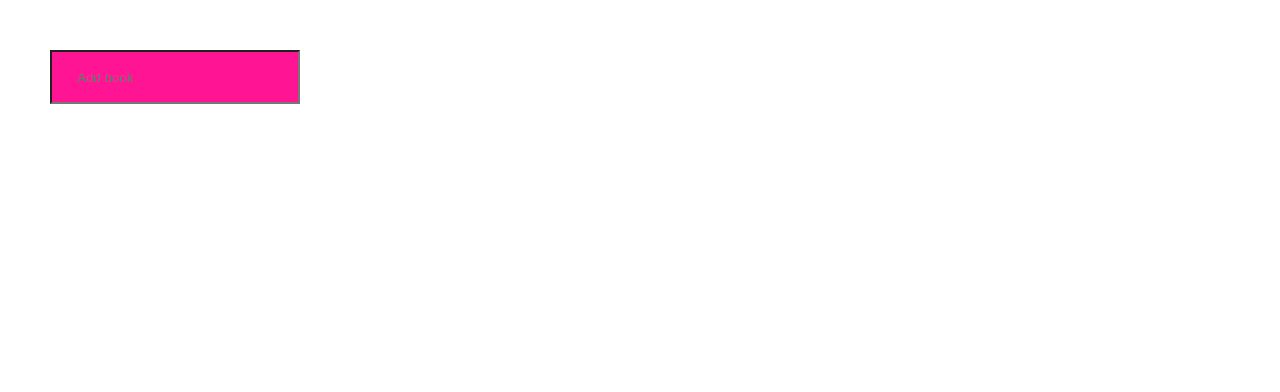
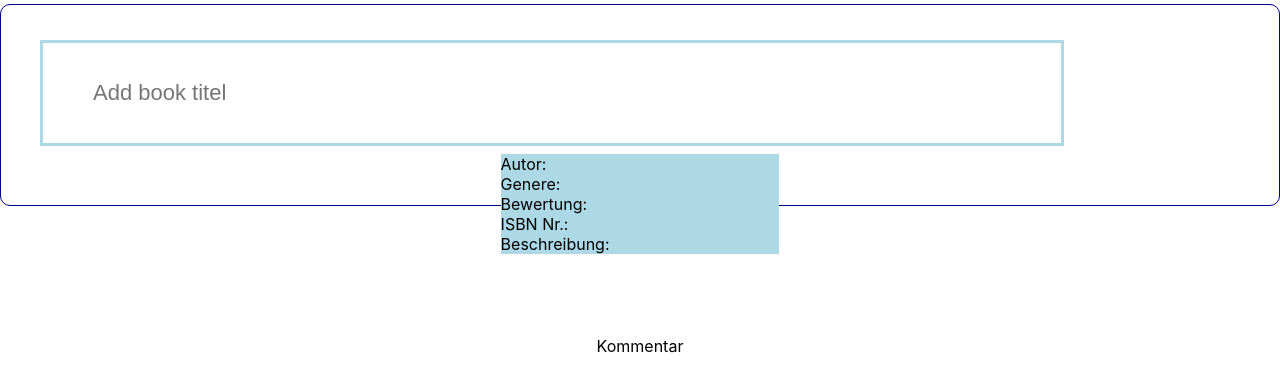
Before and after one commit to sophiamueller/book-club, a React (Create React App) app: page / in a window 1280 px wide. Shown: the top 392 px of the page. Built offline with nearby package versions, Linux system fonts and the light colour scheme.

Commit message:
Insert book-card

```diff
--- a/package.json
+++ b/package.json
@@ -19,9 +19,6 @@
     "storybook": "start-storybook -p 9009 -s public",
     "build-storybook": "build-storybook -s public"
   },
-
-
-
   "browserslist": [
     ">0.2%",
     "not dead",
--- a/src/components/App.js
+++ b/src/components/App.js
@@ -1,6 +1,7 @@
 import React, { Component } from 'react'
 import styled from 'styled-components'
-import Input from './Input'
+import InputTitel from './InputTitel'
+import BookCard from './BookCard'
 
 export const Wrapper = styled.section`
   display: grid;
@@ -9,11 +10,18 @@ export const Wrapper = styled.section`
 
   input {
     display: flex;
-    width: 250px;
-    height: 30px;
-    margin: 50px;
-    padding: 25px;
-    background-color: deeppink;
+    margin: 0.5em 0 3em 0;
+    font-size: 22px;
+    caret-color: lightblue;
+    color: darkblue;
+    width: 80%;
+    border: solid lightblue;
+    margin: 40px;
+    padding: 50px;
+    &:focus {
+      outline: none;
+      box-shadow: 0 0 3px 3px lightblue;
+    }
   }
 `
 
@@ -21,7 +29,8 @@ export default class App extends Component {
   render() {
     return (
       <Wrapper>
-        <Input onEnter={'text'} onClick={'text'} />
+        <InputTitel onEnter={'text'} onClick={'text'} />
+        <BookCard />
       </Wrapper>
     )
   }
--- /dev/null
+++ b/src/components/BookCard.js
@@ -0,0 +1,34 @@
+import React, { Component } from 'react'
+import styled from 'styled-components'
+import CardHead from './CardHead'
+import CardText from './CardText'
+import Separator from './Separator'
+
+export default class BookCard extends Component {
+  render() {
+    const BookCardWrapper = styled.main`
+      display: grid;
+      justify-content: center;
+      border: 1px solid darkblue;
+      border-radius: 10px;
+      padding: 100px;
+    `
+    const { autor, genere, rating, isbn, description, textInfo } = this.props
+
+    return (
+      <BookCardWrapper>
+        <CardHead
+          autor={autor}
+          genere={genere}
+          rating={rating}
+          isbn={isbn}
+          description={description}
+        />
+        <CardText textInfo={textInfo} />
+
+        <Separator text="Kommentar" />
+        <CardText textInfo={textInfo} />
+      </BookCardWrapper>
+    )
+  }
+}
--- /dev/null
+++ b/src/components/CardHead.js
@@ -0,0 +1,38 @@
+import React, { Component } from 'react'
+import styled from 'styled-components'
+
+const CardWrapper = styled.section`
+  margin: 30px 0;
+  div {
+    display: grid;
+    grid-template-columns: 1fr 1fr;
+    background-color: lightblue;
+  }
+`
+
+export default class CardHead extends Component {
+  render() {
+    const { titel, autor, genere, rating, isbn, description } = this.props
+
+    return (
+      <CardWrapper>
+        <h3> {titel} </h3>
+        <div>
+          <span> Autor: {autor} </span>
+        </div>
+        <div>
+          <span> Genere: {genere} </span>
+        </div>
+        <div>
+          <span> Bewertung: {rating}</span>
+        </div>
+        <div>
+          <span> ISBN Nr.: {isbn} </span>
+        </div>
+        <div>
+          <span> Beschreibung: {description} </span>
+        </div>
+      </CardWrapper>
+    )
+  }
+}
--- /dev/null
+++ b/src/components/CardText.js
@@ -0,0 +1,14 @@
+import React, { Component } from 'react'
+import styled from 'styled-components'
+
+const SectionWrapper = styled.section`
+  display: flex;
+  margin: 20px 0;
+`
+
+export default class CardText extends Component {
+  render() {
+    const { TextInfo } = this.props
+    return <SectionWrapper>{TextInfo}</SectionWrapper>
+  }
+}
--- /dev/null
+++ b/src/components/Colors.js
@@ -0,0 +1,5 @@
+import React, { Component } from 'react'
+
+export const lightgreen = '#AEEFB7'
+export const darkblue = '#00176B'
+export const lightblue = '#AEDEEF'
--- a/src/components/Input.js
+++ b/src/components/InputTitel.js
@@ -1,6 +1,6 @@
 import React, { Component } from 'react'
 
-export default class Input extends Component {
+export default class InputTitel extends Component {
   handleClickEvent = event => {
     const input = event.target ? event.key === 'Enter' : event.key === 'click'
     this.props.onEnter(input.value)
@@ -13,7 +13,7 @@ export default class Input extends Component {
       <input
         onKeyUp={this.handleKeyUp}
         onClick={this.handleOnKlick}
-        placeholder="Add book"
+        placeholder="Add book titel"
       />
     )
   }
--- /dev/null
+++ b/src/components/Separator.js
@@ -0,0 +1,37 @@
+import React, { Component } from 'react'
+import styled from 'styled-components'
+
+const Wrapper = styled.section`
+  display: flex;
+  align-items: center;
+`
+
+const Line = styled.div`
+  width: 100%;
+  margin: 0.75em 0;
+  border-bottom: 1px solid black;
+  &.left {
+    margin-left: 80px;
+  }
+  &.right {
+    margin-right: 80px;
+  }
+`
+
+const Text = styled.span`
+  color: black;
+  white-space: nowrap;
+  margin: 0.75em 1em;
+`
+
+export default class Separator extends Component {
+  render() {
+    return (
+      <Wrapper>
+        <Line className="left" />
+        <Text>{this.props.text}</Text>
+        <Line className="right" />
+      </Wrapper>
+    )
+  }
+}
```
Also changed, not shown: src/stories/index.js (+37 -0 lines).
